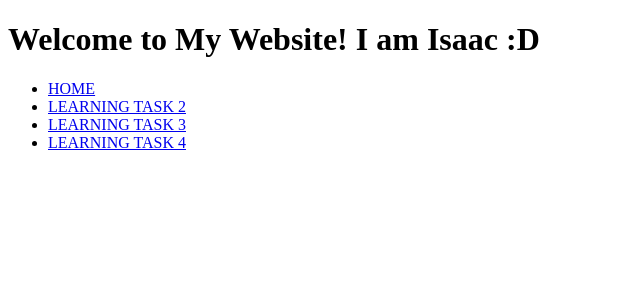
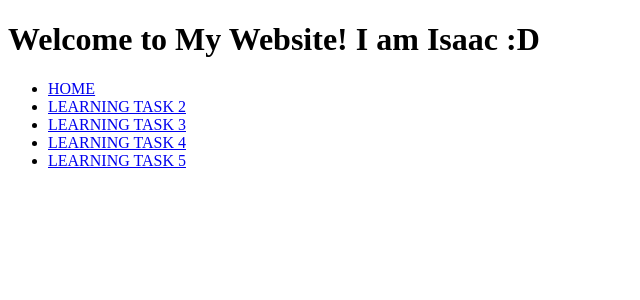
Before and after one commit to isaaccns/learningtasks, a PHP site: page / in a window 1280 px wide. Shown: the top 300 px of the page, without its empty margins (0-640 px from the left). Run offline with PHP 8.4, Linux system fonts and the light colour scheme.

Commit message:
Add files via upload

```diff
--- a/index.php
+++ b/index.php
@@ -10,6 +10,7 @@
       				<li><a href="/LT2/index.html">LEARNING TASK 2</a></li>
 	  			    <li><a href="/LT3/index.html">LEARNING TASK 3</a></li>
 					<li><a href="/LT4/index.html">LEARNING TASK 4</a></li>
+					<li><a href="/LT5/index.html">LEARNING TASK 5</a></li>
     			</ul>
 	</body>
 	</html>
```
